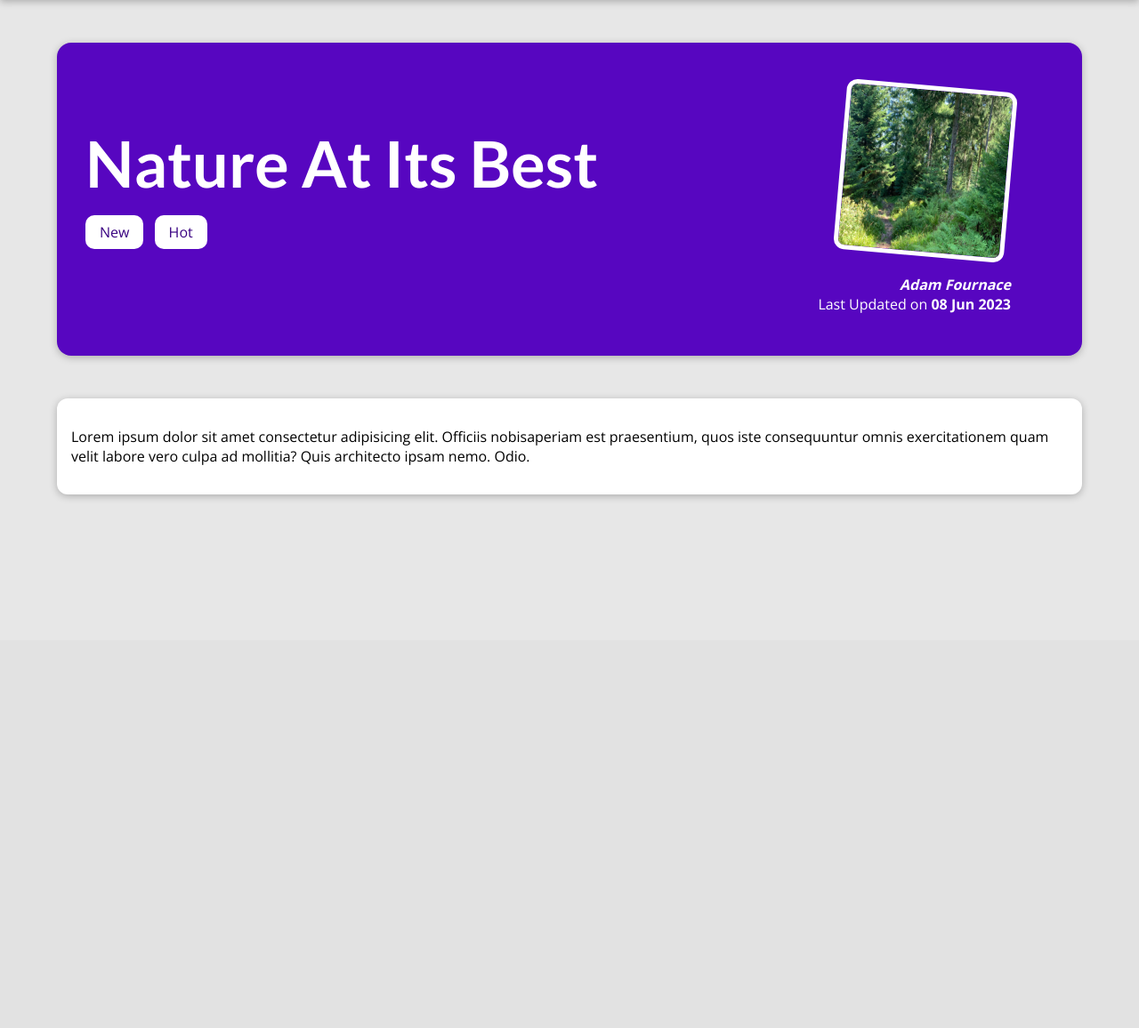
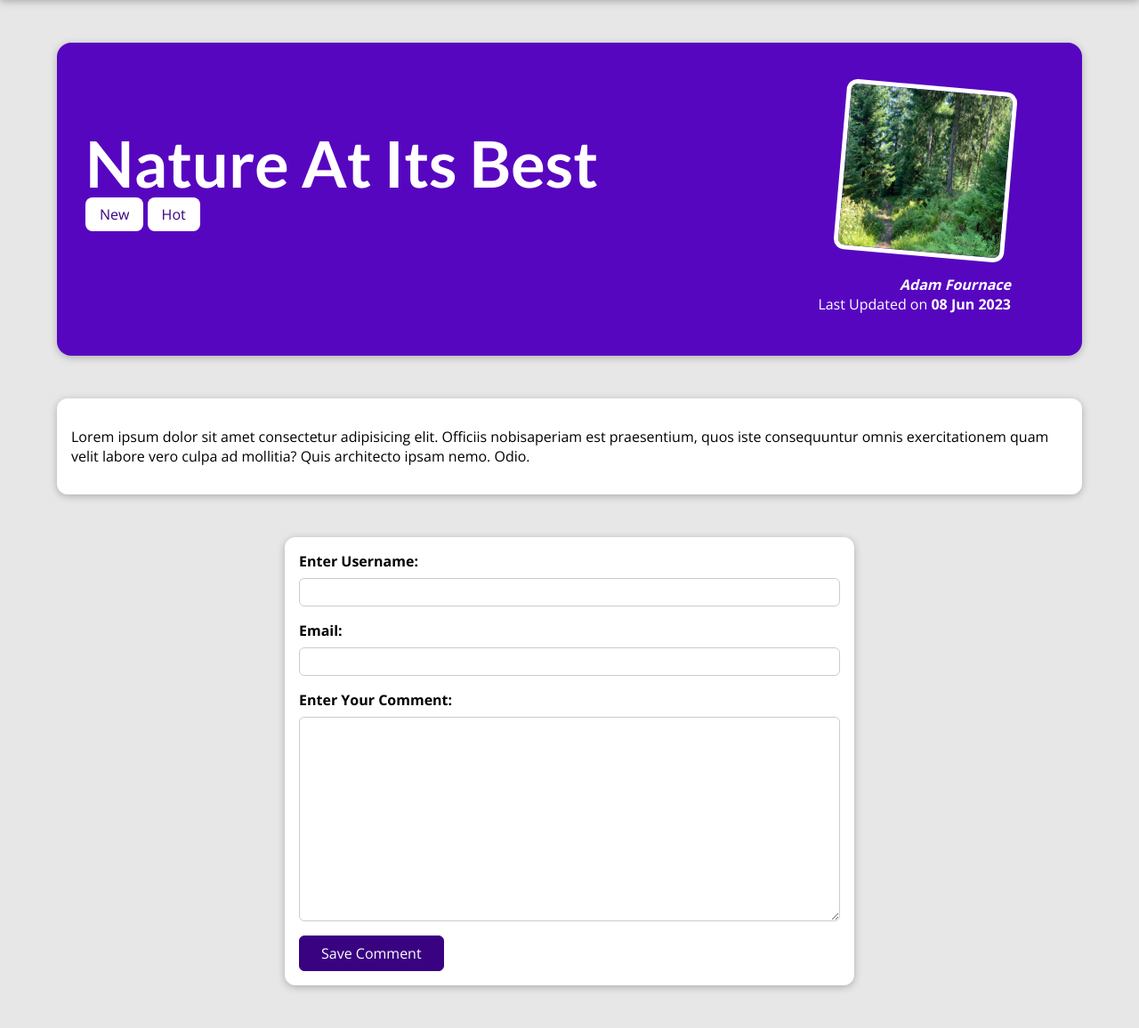
Before and after one commit to fournacea/my_site, a Django app: a page that uses blog/templates/blog/post-detail.html in a window 1280 px wide. Shown: the part 80-1236 px from the top of the page at 89% size. Before the commit the page ends 640 px from the top, so only its background shows below. Run offline with Django 4.2, Linux system fonts and the light colour scheme; data comes from the database, SQL or seed files in the repository.

Commit message:
ADD CommentForm form, styling for form

```diff
--- /dev/null
+++ b/blog/forms.py
@@ -0,0 +1,14 @@
+from django import forms
+
+from .models import Comment
+
+
+class CommentForm(forms.ModelForm):
+    class Meta:
+        model = Comment
+        exclude = ["post"]
+        labels = {
+            "user_name": "Enter Username",
+            "user_email": "Enter Email",
+            "text": "Enter Your Comment",
+        }
--- a/blog/static/blog/post-detail.css
+++ b/blog/static/blog/post-detail.css
@@ -22,7 +22,7 @@
 #summary h2 {
   color: white;
   font-size: 4.5rem;
-    margin-bottom: 1.5rem;
+  margin-bottom: 0.25rem;
 }
 
 #summary article {
@@ -53,12 +53,27 @@
   text-decoration: none;
 }
 
-  #summary a:hover {
-    color:#900bb9;
+#summary time {
+  font-weight: bold;
 }
 
-  #summary time {
-    font-weight: bold;
+#read-later {
+  margin: 2rem 0;
+}
+
+#read-later button {
+  background-color: transparent;
+  border: 1px solid white;
+  padding: 0.5rem 2rem;
+  font: inherit;
+  color: white;
+  cursor: pointer;
+}
+
+#read-later button:hover,
+#read-later button:active {
+  background-color: white;
+  color: #390281;
 }
 
 main {
@@ -71,10 +86,119 @@
   box-shadow: 0 2px 8px rgba(0, 0, 0, 0.25);
 }
 
-  .tag{
+.tag {
   background-color: white;
-    color:#390281;
+  color: #390281;
   padding: 0.5rem 1rem;
-    border-radius: 10px;
-    margin-right: 0.5rem;
+  border-radius: 8px;
 }
+
+#comment-form {
+  margin: 3rem auto;
+  width: 90%;
+  max-width: 40rem;
+  border-radius: 12px;
+  background-color: white;
+  box-shadow: 0 2px 8px rgba(0, 0, 0, 0.25);
+  padding: 1rem;
+}
+
+#comment-form button {
+  font: inherit;
+  background-color: #390281;
+  color: white;
+  border: 1px solid #390281;
+  padding: 0.5rem 1.5rem;
+  border-radius: 6px;
+  cursor: pointer;
+}
+
+#comment-form button:hover,
+#comment-form button:active {
+  background-color: #4f0ba7;
+  border-color: #4f0ba7;
+}
+
+.form-control {
+  margin-bottom: 1rem;
+}
+
+.form-control label {
+  font-weight: bold;
+  margin-bottom: 0.5rem;
+  display: block;
+}
+
+.form-control input,
+.form-control textarea {
+  display: block;
+  width: 100%;
+  font: inherit;
+  padding: 0.25rem;
+  border-radius: 6px;
+  border: 1px solid #ccc;
+}
+
+.errorlist {
+  list-style: none;
+  margin: 0.5rem 0;
+  padding: 0;
+  color: #d6000b;
+}
+
+.invalid label {
+  color: #d6000b;
+}
+
+.invalid input,
+.invalid textarea {
+  border-color: #d6000b;
+  background-color: #ffe6e7;
+}
+
+#alert {
+  margin: 8rem auto 3rem auto;
+  border: 1px solid #d6000b;
+  background-color: #ffe6e7;
+  padding: 1rem;
+  width: 90%;
+  max-width: 40rem;
+}
+
+#alert a {
+  text-decoration: none;
+  border: 1px solid #d6000b;
+  background-color: #d6000b;
+  color: white;
+  padding: 0.25rem 1.5rem;
+  border-radius: 6px;
+}
+
+#comments {
+  margin: 3rem auto;
+  width: 90%;
+  max-width: 60rem;
+  border-radius: 12px;
+  background-color: white;
+  box-shadow: 0 2px 8px rgba(0, 0, 0, 0.25);
+  padding: 1rem 2rem;
+}
+
+#comments ul {
+  list-style: none;
+  margin: 0;
+  padding: 0;
+}
+
+#comments li {
+  margin-bottom: 1rem;
+  border-bottom: 2px solid #ccc;
+}
+
+#comments li:last-of-type {
+  border-bottom: none;
+}
+
+#comments h2 {
+  color: #464646;
+}
--- a/blog/templates/blog/post-detail.html
+++ b/blog/templates/blog/post-detail.html
@@ -31,4 +31,17 @@
     <main>
         {{ post.content|linebreaks }}
     </main>
+
+    <div>
+        <form id="comment-form" action="/">
+            {% for form_field in comment_form %}
+            <div class="form-control">
+                {{ form_field.label_tag }}
+                {{ form_field }}
+                {{ form_field.errors }}
+            </div>
+            {% endfor %}
+            <button>Save Comment</button>
+        </form>
+    </div>
 {% endblock content %}
--- a/blog/views.py
+++ b/blog/views.py
@@ -5,8 +5,9 @@
 from django.views.generic import ListView, DetailView
 
 
+
 from .models import Post
-
+from .forms import CommentForm
 
 
 # def get_date(post):
@@ -55,6 +56,7 @@
     def get_context_data(self, **kwargs):
         context = super().get_context_data(**kwargs)
         context["post_tags"] = self.object.tags.all()
+        context["comment_form"] = CommentForm()
         return context
 
 
```
Lines whose indentation alone changed are shown as unchanged.
